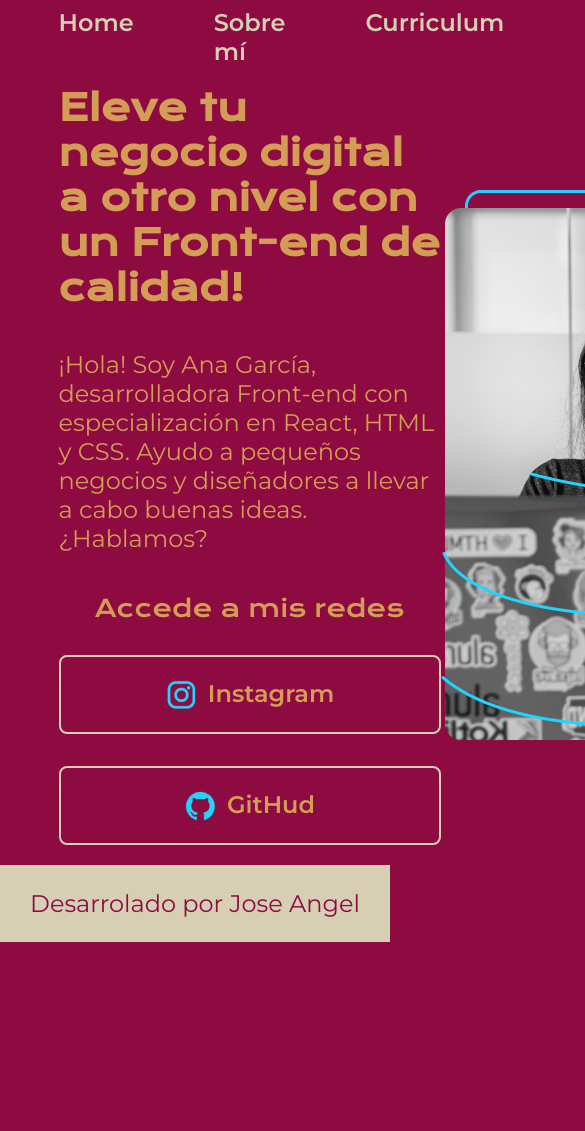
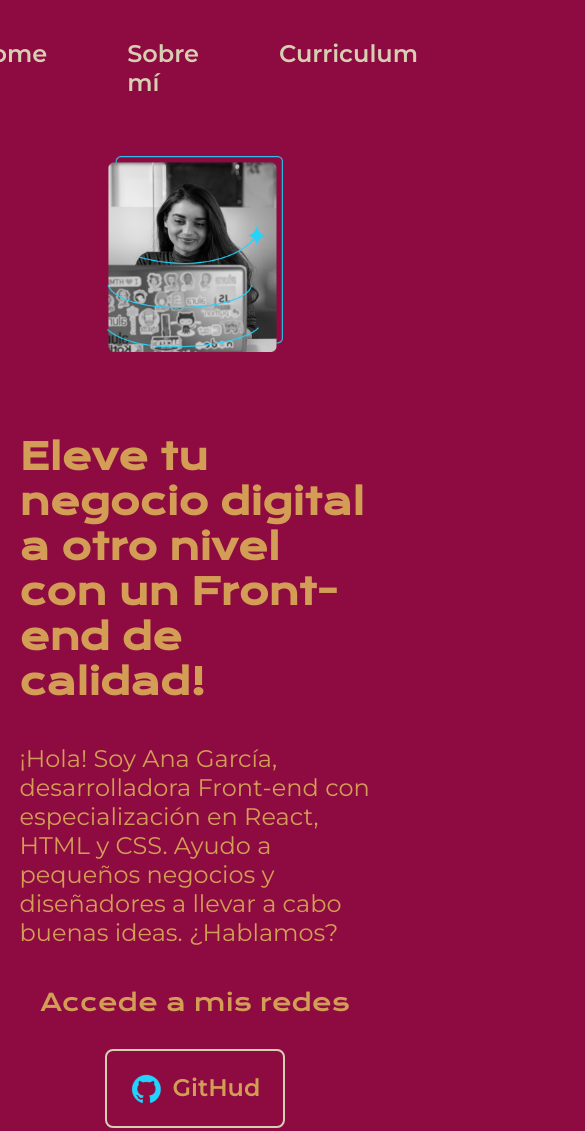
Before and after one commit to Jose-Angel-12/html-css, a plain HTML site: page index.html in a window 390 px wide. Shown: the top 1131 px of the page, 585 px wide, since content can reach past the window. Before the commit the page ends 942 px from the top, so only its background shows below. Drawn offline with nearby package versions, Linux system fonts and the light colour scheme.

Commit message:
creando una pagina responsiva para celular

```diff
--- a/index.html
+++ b/index.html
@@ -34,16 +34,22 @@
 
             <div class="presentacion__enlaces">
                 <h2 class="presentacion__enlaces__subtitulo">Accede a mis redes</h2>
+
+                <a class="presentacion__enlaces_link" href="https://github.com/Jose-Angel-12">
+                    <img src="assets/github.png">GitHud</a>
+
+
                 <a class="presentacion__enlaces_link" href="https://www.instagram.com">
                     <img src="assets/instagram.png" alt="Icono-instagram">Instagram</a>
-                <a class="presentacion__enlaces_link" href="https://github.com/Jose-Angel-12">
-                    <img src="assets/github.png" alt="Icono-githud ">GitHud</a>
+
+                <a class="presentacion__enlaces_link" href="https://www.twitch.tv/directory">
+                    <img src="assets/twitch.png" alt="Icono-Twitch">Twitch</a>
 
             </div>
 
         </section>
 
-        <img src="assets/Imagem.png" alt="imagen-anagarcia-trabajando">
+        <img class="presentacion__imagen" src="assets/Imagem.png" alt="imagen-anagarcia-trabajando">
 
     </main>
 
--- a/style/style.css
+++ b/style/style.css
@@ -34,7 +34,7 @@ body {
 
 .header__menu__link{
     font-family: var(--fuente-montserrat);
-    font-size: 24px;
+    font-size: 1.5rem;
     font-weight: 600;
     color: var(--color-terciario);
     text-decoration: none;
@@ -45,24 +45,25 @@ body {
     align-items: center;
     padding: 5% 15%;
     justify-content: space-between;
+    gap: 82px;
 }
 
 .presentacion__contenido{
-    width: 615px;
+    width: 50%;
     display: flex;
     flex-direction: column;
     gap:40px;
 }
 
 .presentacion__contenido__titulo{
-    font-size: 36px;
+    font-size: 2.25rem;
     font-family: var(--fuente-krona);
 
 }
 
 
 .presentacion__contenido__texto{
-    font-size: 24px;
+    font-size: 1.5rem;
     font-family: var(--fuente-montserrat);
 }
 
@@ -76,17 +77,17 @@ body {
 
 .presentacion__enlaces__subtitulo{
     font-family: var(--fuente-krona);
-    font-size: 24px;
+    font-size: 1.5rem;
     font-weight: 400;
 }
 
 .presentacion__enlaces_link{
-    width: 378px;
+    width: 50%;
     text-align: center;
     padding: 21.5px 0;
     border-radius: 8px;
     font-family: var(--fuente-montserrat);
-    font-size: 24px;
+    font-size: 1.5rem;
     font-weight: 600;
     text-decoration: none;
     color:var(--color-secundario);
@@ -106,12 +107,36 @@ body {
     color: var(--color-terciario);
 }
 
+.presentacion__imagen{
+    width: 50%;
+}
+
 .footer{
     background-color: var(--color-terciario);
     padding: 24px;
     color: var(--color-primario);
     text-align: center;
     font-family:var(--fuente-montserrat);
-    font-size: 24px;
+    font-size: 1.5rem;
     font-weight: 400;
 }
+
+@media (max-width: 1200px){
+
+        .header{
+            padding: 10%;
+        }
+
+        .header__menu{
+            justify-content: center;
+        }
+
+        .presentacion{
+            flex-direction: column-reverse;
+            padding: 5%;
+        }
+
+        .presentacion__contenido{
+            width: auto;
+        }
+}
```
Also changed, not shown: about.html (+1 -1 lines), curriculo.html (+1 -1 lines).
